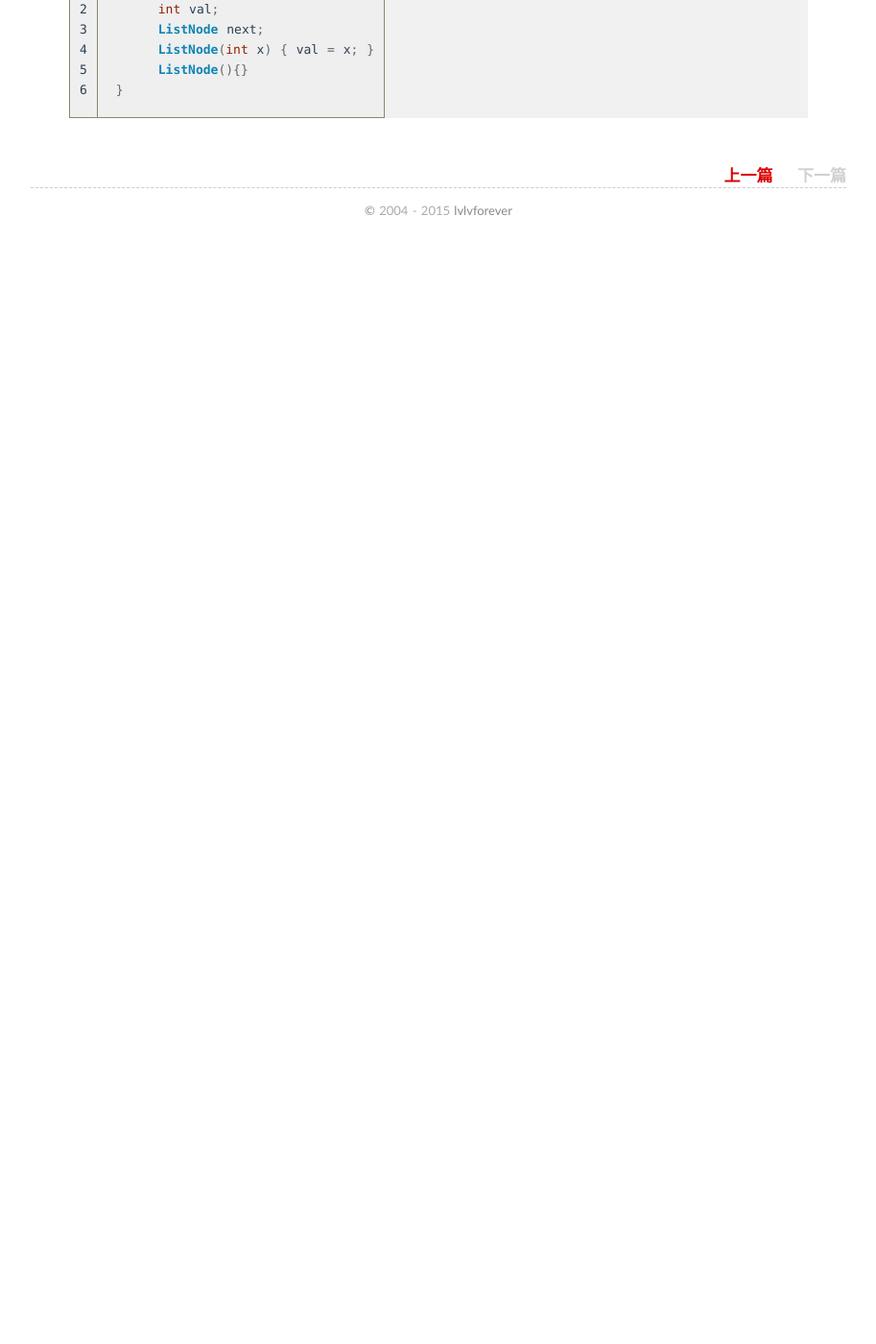
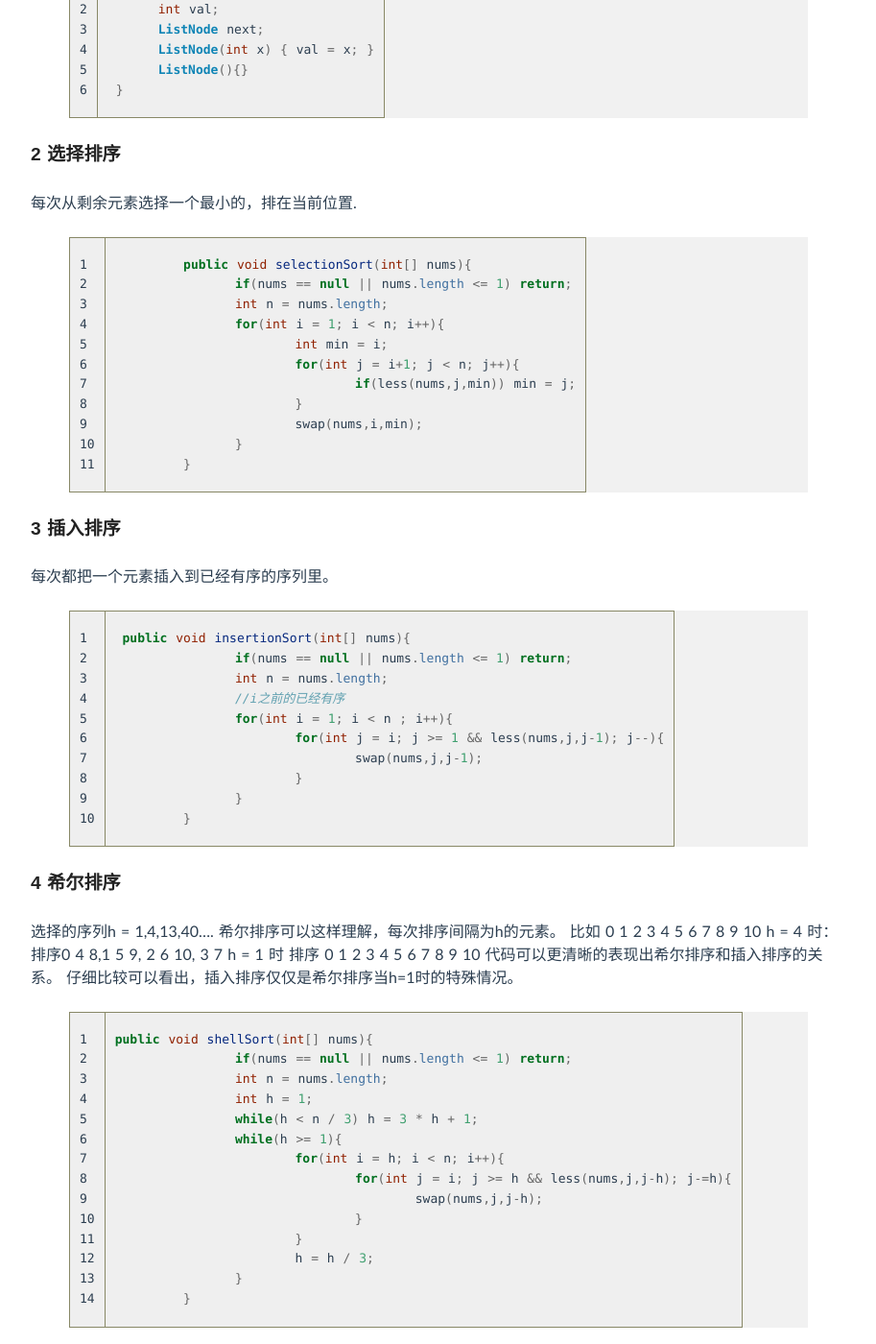
Before and after one commit to lvlvforever/lvlvforever.github.io, a Jekyll site: the page built from _posts/2015-08-17-排序算法.md, in a window 1280 px wide and 1400 px high, scrolled down 1004 px. Shown: the whole window at 96% size, without its empty margins (183-1096 px from the left). Built offline with Jekyll 4.4.1, drawn with Linux system fonts in a browser that asks for light colours; Markdown is read by kramdown in place of the engine named in the settings; comment, search, counter and statistics services are not loaded; before the commit the page ends 1266 px from its top, so only the background shows below that; some of the changed text lies outside the part shown.

Commit message:
update shellSort

```diff
--- a/_posts/2015-08-17-排序算法.md
+++ b/_posts/2015-08-17-排序算法.md
@@ -6,7 +6,7 @@ tags: sort
 ---
 ###排序依赖的方法和数据结构
 ####1 交换和比较
-#####1. 使用一个临时元素保存中间值，空间复杂度是O(1)。
+#####1) 使用一个临时元素保存中间值，空间复杂度是O(1)。
 {% highlight java linenos %}
 private void swap(int[] nums,int i ,int j){
 		if(i == j) return;
@@ -16,7 +16,7 @@ private void swap(int[] nums,int i ,int j){
 		nums[j] = tmp;
 	}
 {% endhighlight java %}
-#####2. 不使用临时元素,但需要注意当i==j时会出错，所以需要先处理这种情况。
+#####2) 不使用临时元素,但需要注意当i==j时会出错，所以需要先处理这种情况。
 {% highlight java linenos %}
  private void swap(int[] nums,int i, int j){
 	 		if(i == j) return;
@@ -26,7 +26,7 @@ private void swap(int[] nums,int i ,int j){
 	    	nums[i] ^= nums[j];
 	    }
 {% endhighlight java %}
-#####3. 比较大小
+#####3) 比较大小
 {% highlight java linenos %}
  private boolean less(int[] a, int i, int j){
 	 	return a[i] < a[j];
@@ -41,3 +41,57 @@ public class ListNode {
       ListNode(){}
  }
 {% endhighlight java %}
+###2 选择排序
+每次从剩余元素选择一个最小的，排在当前位置.
+{% highlight java linenos %}
+	 public void selectionSort(int[] nums){
+	 	if(nums == null || nums.length <= 1) return;
+	 	int n = nums.length;
+	 	for(int i = 1; i < n; i++){
+	 		int min = i;
+	 		for(int j = i+1; j < n; j++){
+	 			if(less(nums,j,min)) min = j;
+	 		}
+	 		swap(nums,i,min);
+	 	}
+	 }
+{% endhighlight java %}
+###3 插入排序
+每次都把一个元素插入到已经有序的序列里。
+{% highlight java linenos %}
+ public void insertionSort(int[] nums){
+	 	if(nums == null || nums.length <= 1) return;
+	 	int n = nums.length;
+	 	//i之前的已经有序
+	 	for(int i = 1; i < n ; i++){
+	 		for(int j = i; j >= 1 && less(nums,j,j-1); j--){
+	 			swap(nums,j,j-1);
+	 		}
+	 	}
+	 }
+{% endhighlight java %}
+###4 希尔排序
+选择的序列h = 1,4,13,40....
+希尔排序可以这样理解，每次排序间隔为h的元素。
+比如
+0 1 2 3 4 5 6 7 8 9 10
+h = 4 时：排序0 4 8,1 5 9, 2 6 10, 3 7
+h = 1 时 排序 0 1 2 3 4 5 6 7 8 9 10
+代码可以更清晰的表现出希尔排序和插入排序的关系。
+仔细比较可以看出，插入排序仅仅是希尔排序当h=1时的特殊情况。
+{% highlight java linenos %}
+public void shellSort(int[] nums){
+	 	if(nums == null || nums.length <= 1) return;
+		int n = nums.length;
+		int h = 1;
+		while(h < n / 3) h = 3 * h + 1;
+		while(h >= 1){
+			for(int i = h; i < n; i++){
+				for(int j = i; j >= h && less(nums,j,j-h); j-=h){
+					swap(nums,j,j-h);
+				}
+			}
+			h = h / 3;
+		}
+	 }
+{% endhighlight java %}
```
